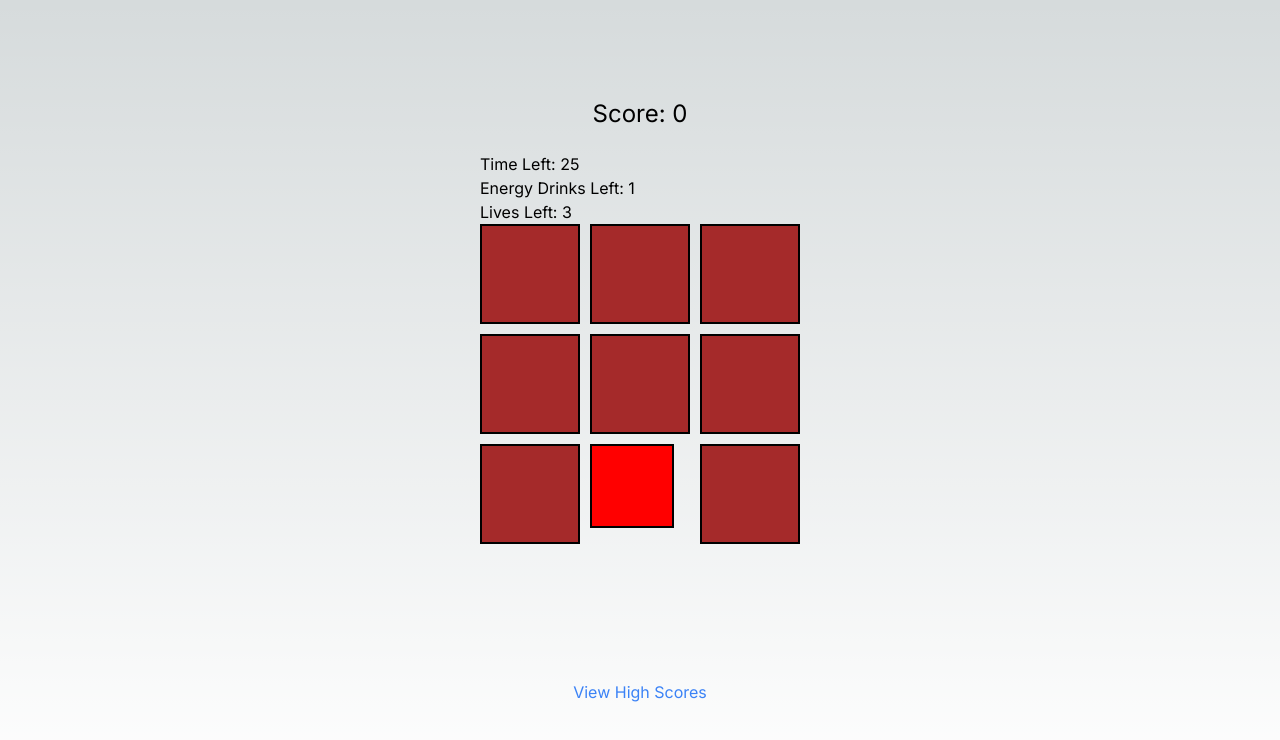
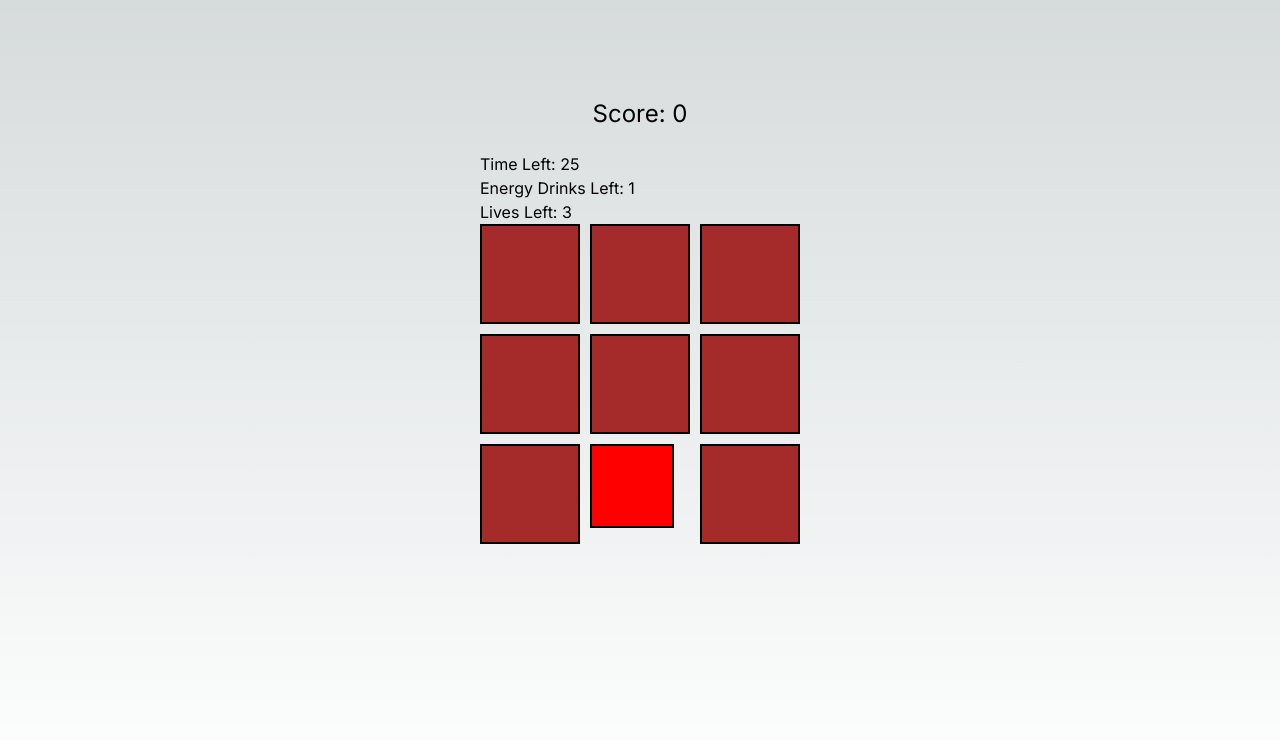
Before and after one commit to MarcusTSteinde/KarriereDag, a Next.js app in the folder whack/: page / in a window 1280 px wide. Shown: the top 740 px of the page. Built offline with nearby package versions, Linux system fonts and the light colour scheme.

Commit message:
removed stuff from marcuses page

```diff
--- a/whack/app/page.tsx
+++ b/whack/app/page.tsx
@@ -1,15 +1,10 @@
 import WhackAMole from '@/components/WhackAMole'
 import Image from 'next/image'
-import Link from 'next/link'
 
 export default function Home() {
   return (
     <main className="flex min-h-screen flex-col items-center justify-between p-24">
       <WhackAMole></WhackAMole>
-
-      <Link href="/highscores">
-        <p className="text-blue-500 hover:underline cursor-pointer">View High Scores</p>
-      </Link>
     </main>
   )
 }
```
